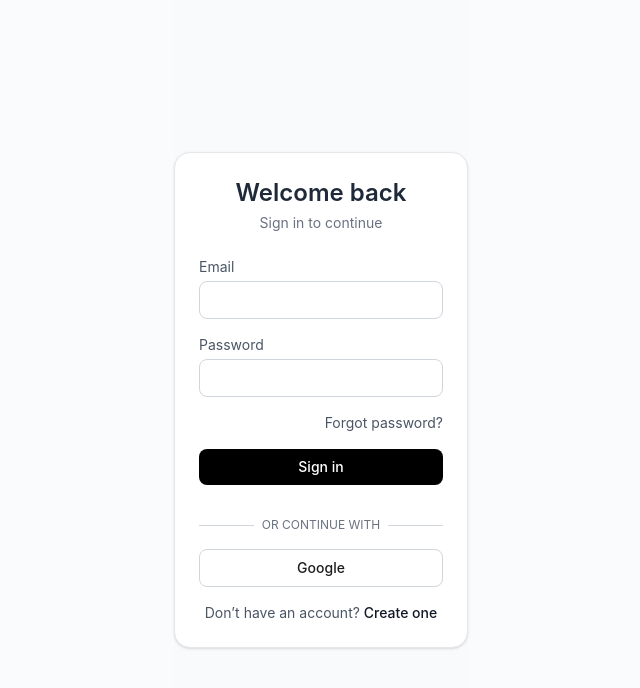
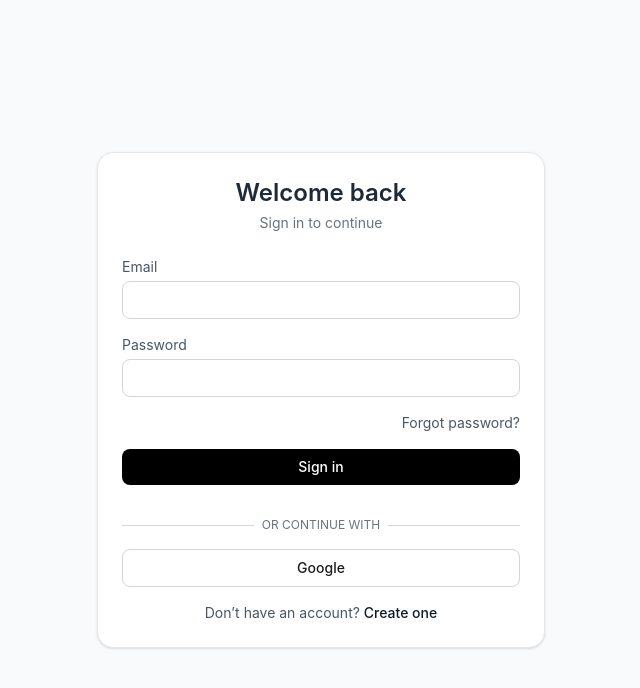
Before and after one commit to Kenny-204/Nexus, a Next.js app: page /login in a window 1280 px wide. Shown: the top 688 px of the page, without its empty margins (319-959 px from the left). Built offline with nearby package versions, Linux system fonts and the light colour scheme.

Commit message:
small fixes

```diff
--- a/src/app/(auth)/layout.tsx
+++ b/src/app/(auth)/layout.tsx
@@ -5,8 +5,10 @@
 }) {
   return (
     <html lang="en">
-      <body className="flex  w-full min-h-screen  items-center justify-center bg-gray-50">
+      <body className="flex min-h-screen  items-center justify-center bg-gray-50">
+        <main className="w-full">
         {children}
+        </main>
       </body>
     </html>
   );
--- a/src/app/(auth)/login/page.tsx
+++ b/src/app/(auth)/login/page.tsx
@@ -16,7 +16,7 @@
   }
 
   return (
-    <main className="flex min-h-screen items-center justify-center bg-gray-50">
+    <div className="flex min-h-screen items-center justify-center bg-gray-50">
       <motion.div
         initial={{ opacity: 0, y: 30 }}
         animate={{ opacity: 1, y: 0 }}
@@ -97,6 +97,6 @@
           </Link>
         </p>
       </motion.div>
-    </main>
+    </div>
   );
 }
```
